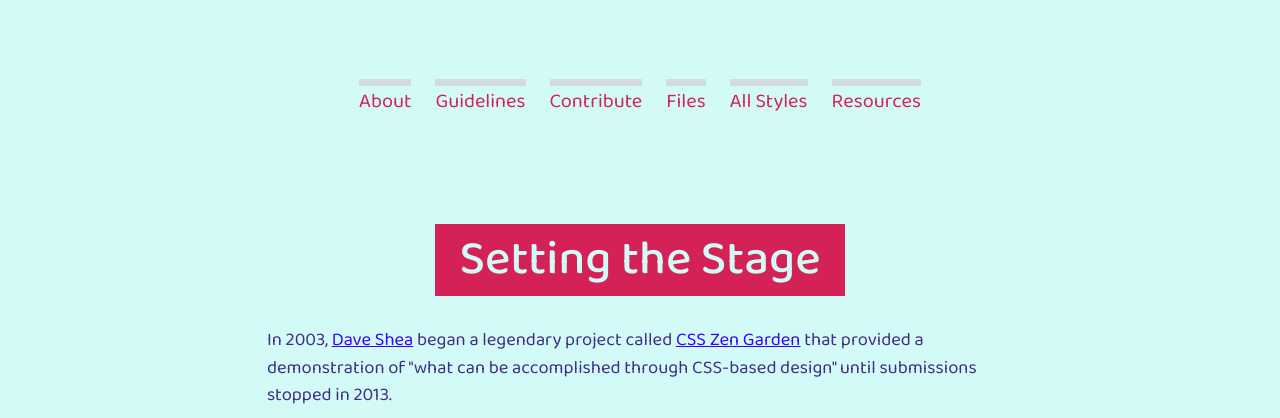
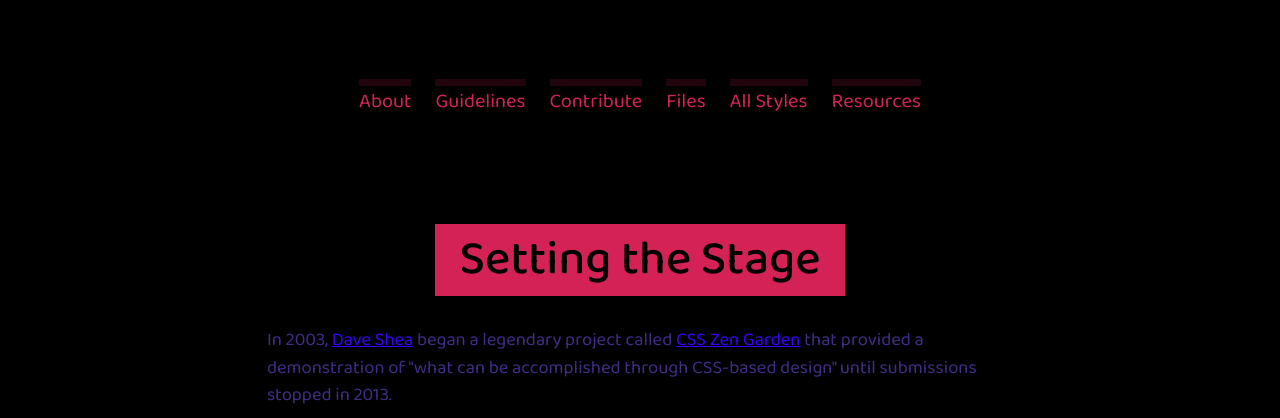
Before and after one commit to GageDorl/SpaceWarsStyleStage, a website: page public/index.html in a window 1280 px wide. Shown: the part 648-1066 px from the top of the page. Drawn offline with nearby package versions, Linux system fonts and the light colour scheme; files that its build step writes are made by us from their sources.

Commit message:
changed background color to black

```diff
--- a/sass/_theme.scss
+++ b/sass/_theme.scss
@@ -1,7 +1,7 @@
 $color-primary: #3a00ff !default;
 $color-primary-alt: #6f6ffd !default;
 $color-secondary: #d42257 !default;
-$color-background: #d2fbf7 !default;
+$color-background: #000000 !default;
 
 $brand-colors: (
   primary: $color-primary,
```
Also changed, not shown: 1 other file.
